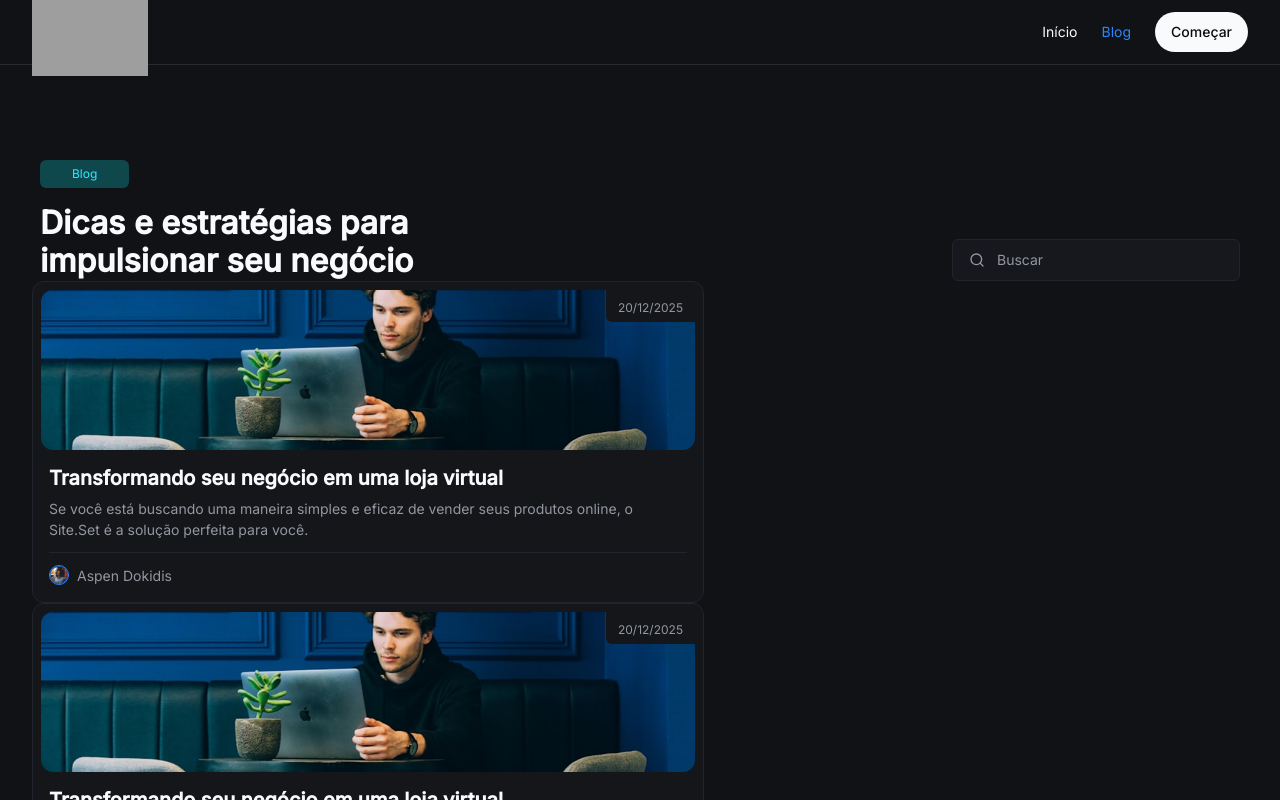
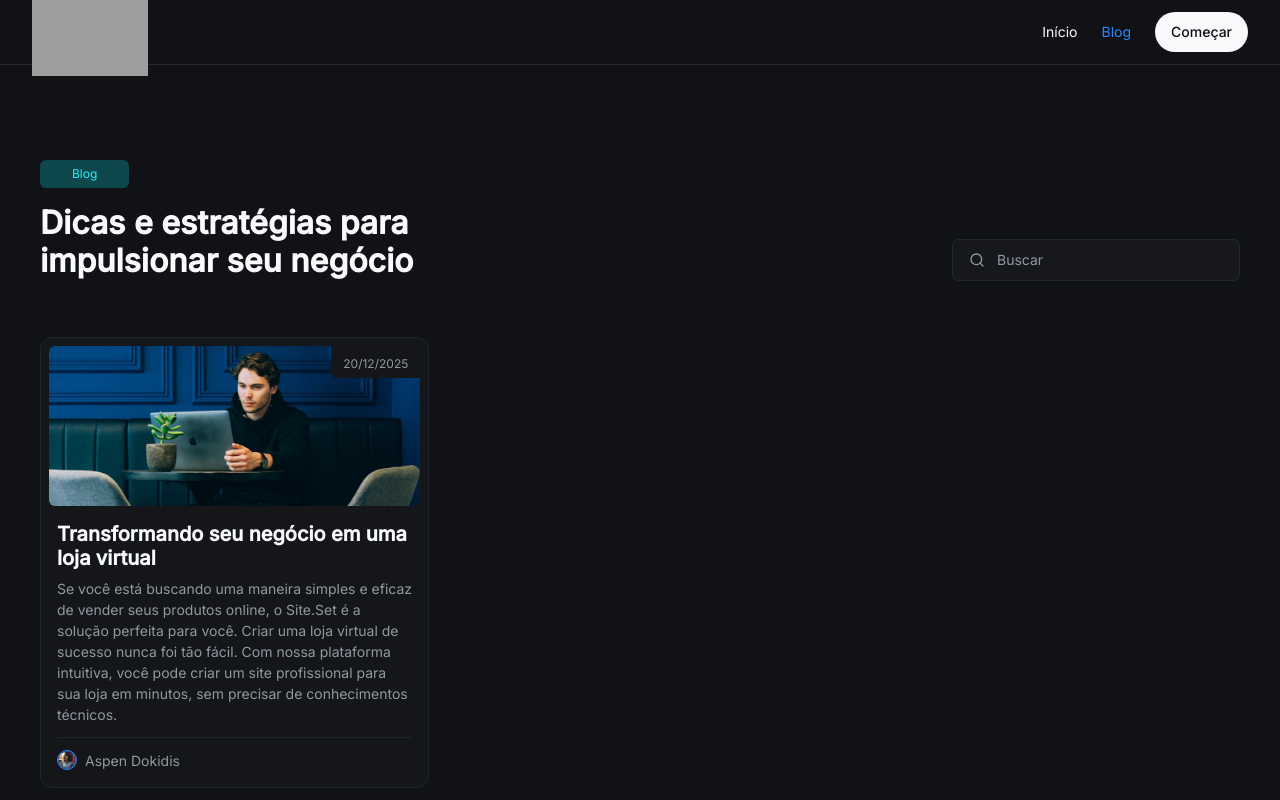
Before and after one commit to SergioMonteRi/next-site-blog, a Next.js app: page /blog in a window 1280 px wide. Shown: the top 800 px of the page. Built offline with nearby package versions, Linux system fonts and the light colour scheme; grey boxes are pictures that could not be loaded; a web font is replaced by a local one.

Commit message:
feat: enhance BlogList layout with improved PostCard integration; update PostCard component to accept props for dynamic content

```diff
--- a/src/templates/blog/blog-list/index.tsx
+++ b/src/templates/blog/blog-list/index.tsx
@@ -13,8 +13,9 @@ export const BlogList = () => {
 
   return (
     <div className="flex h-full flex-grow flex-col bg-gray-700 p-8 py-20 md:py-24">
+      <div className="container flex flex-col gap-6 md:gap-14">
         <header>
-        <div className="container flex flex-col items-start justify-between space-y-6 md:flex-row md:items-end">
+          <div className="flex flex-col items-start justify-between space-y-6 md:flex-row md:items-end">
             <div className="flex flex-col gap-4 md:px-0">
               <span className="w-fit rounded-md bg-cyan-300 px-8 py-2 text-center text-body-tag text-cyan-100 md:text-left">
                 Blog
@@ -29,10 +30,20 @@ export const BlogList = () => {
           </div>
         </header>
 
-      <PostCard />
-      <PostCard />
-      <PostCard />
-      <PostCard />
+        <div className="grid grid-cols-1 gap-4 md:grid-cols-2 lg:grid-cols-3">
+          <PostCard
+            title="Transformando seu negócio em uma loja virtual"
+            slug="transformando-seu-negocio-em-uma-loja-virtual"
+            description="Se você está buscando uma maneira simples e eficaz de vender seus produtos online, o Site.Set é a solução perfeita para você. Criar uma loja virtual de sucesso nunca foi tão fácil. Com nossa plataforma intuitiva, você pode criar um site profissional para sua loja em minutos, sem precisar de conhecimentos técnicos."
+            date="20/12/2025"
+            image="/assets/first-post.png"
+            author={{
+              name: 'Aspen Dokidis',
+              avatar: '/customer-avatar-01.png',
+            }}
+          />
+        </div>
+      </div>
     </div>
   )
 }
--- a/src/templates/blog/components/post-card/index.tsx
+++ b/src/templates/blog/components/post-card/index.tsx
@@ -1,49 +1,57 @@
 import Image from 'next/image'
 import Link from 'next/link'
 
-export const PostCard = () => {
+interface Author {
+  name: string
+  avatar: string
+}
+
+interface PostCardProps {
+  title: string
+  slug: string
+  description: string
+  date: string
+  image: string
+  author: Author
+}
+
+export const PostCard = (props: PostCardProps) => {
+  const { title, slug, description, date, image, author } = props
+
   return (
-    <Link
-      href="/blog/"
-      className="w-full max-w-2xl rounded-xl border border-gray-400 bg-gray-600 transition-all duration-300 hover:border-blue-300"
-    >
-      <div className="space-y-2 p-2">
+    <Link href={`/blog/${slug}`} className="w-full max-w-2xl">
+      <div className="space-y-2 rounded-xl border border-gray-400 bg-gray-600 p-2 transition-all duration-300 hover:border-blue-300">
         <div className="relative">
           <div className="absolute right-0 top-0 rounded-bl-md bg-gray-600 px-3 py-1">
-            <span className="text-body-xs text-gray-300">20/12/2025</span>
+            <span className="text-body-xs text-gray-300">{date}</span>
           </div>
 
           <Image
-            src="/assets/first-post.png"
+            src={image}
             alt="Post"
             width={288}
             height={144}
-            className="h-40 w-full rounded-xl object-cover object-center"
+            className="h-40 w-full rounded-md object-cover object-center"
           />
         </div>
 
         <div className="space-y-3 p-2">
           <div className="space-y-2">
-            <h3 className="text-heading-sm text-gray-100">
-              Transformando seu negócio em uma loja virtual
-            </h3>
+            <h3 className="text-heading-sm text-gray-100">{title}</h3>
 
-            <p className="text-body-sm text-gray-300">
-              Se você está buscando uma maneira simples e eficaz de vender seus
-              produtos online, o Site.Set é a solução perfeita para você.
-            </p>
+            <p className="text-body-sm text-gray-300">{description}</p>
           </div>
 
           <div className="flex items-center gap-2 border-t border-gray-400 pt-3">
             <Image
-              src="/customer-avatar-01.png"
+              src={author?.avatar}
               alt="Post"
               width={20}
               height={20}
               className="rounded-full border border-blue-200 object-cover object-center"
             />
 
-            <span className="text-body-sm text-gray-300">Aspen Dokidis</span>
+            <span className="text-body-sm text-gray-300">{author?.name}</span>
           </div>
         </div>
       </div>
```
Lines whose indentation alone changed are shown as unchanged.
